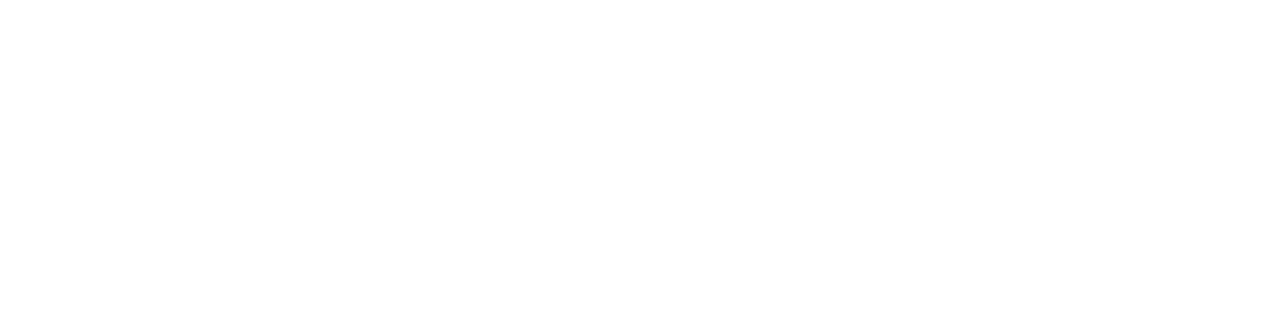
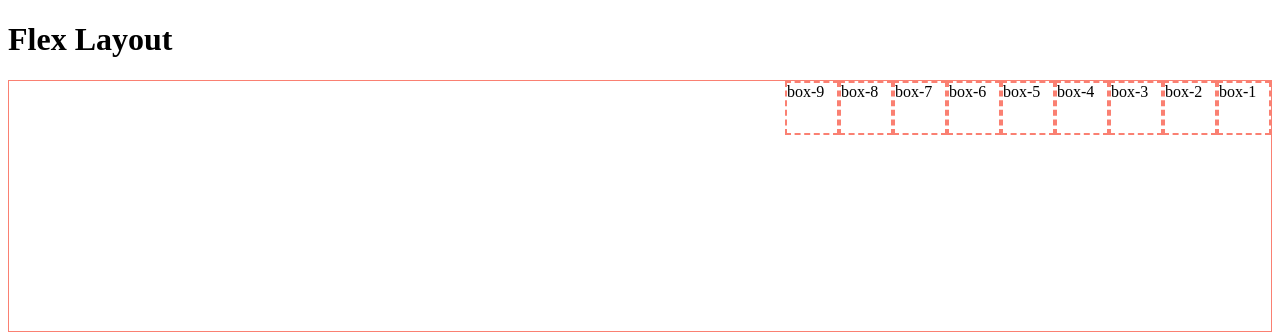
Before and after one commit to HasnathAhmedTamim/simple-responsive-layout, a plain HTML site: page index.html in a window 1280 px wide. Drawn offline with Linux system fonts and the light colour scheme.

Commit message:
flexlayout

```diff
--- a/index.html
+++ b/index.html
@@ -1,11 +1,38 @@
 <!DOCTYPE html>
 <html lang="en">
-<head>
-    <meta charset="UTF-8">
-    <meta name="viewport" content="width=device-width, initial-scale=1.0">
+  <head>
+    <meta charset="UTF-8" />
+    <meta name="viewport" content="width=device-width, initial-scale=1.0" />
     <title>Simple Responsive layout</title>
-</head>
-<body>
-
-</body>
+    <style>
+      .container {
+        border: 1px solid salmon;
+        display: flex;
+        /* justify-content: space-around;
+            align-items: center; */
+        flex-direction: row-reverse;
+        height: 250px;
+        flex-wrap: wrap;
+      }
+      .box {
+        border: 2px salmon dashed;
+        width: 50px;
+        height: 50px;
+      }
+    </style>
+  </head>
+  <body>
+    <h1>Flex Layout</h1>
+    <div class="container">
+      <div class="box">box-1</div>
+      <div class="box">box-2</div>
+      <div class="box">box-3</div>
+      <div class="box">box-4</div>
+      <div class="box">box-5</div>
+      <div class="box">box-6</div>
+      <div class="box">box-7</div>
+      <div class="box">box-8</div>
+      <div class="box">box-9</div>
+    </div>
+  </body>
 </html>
```
